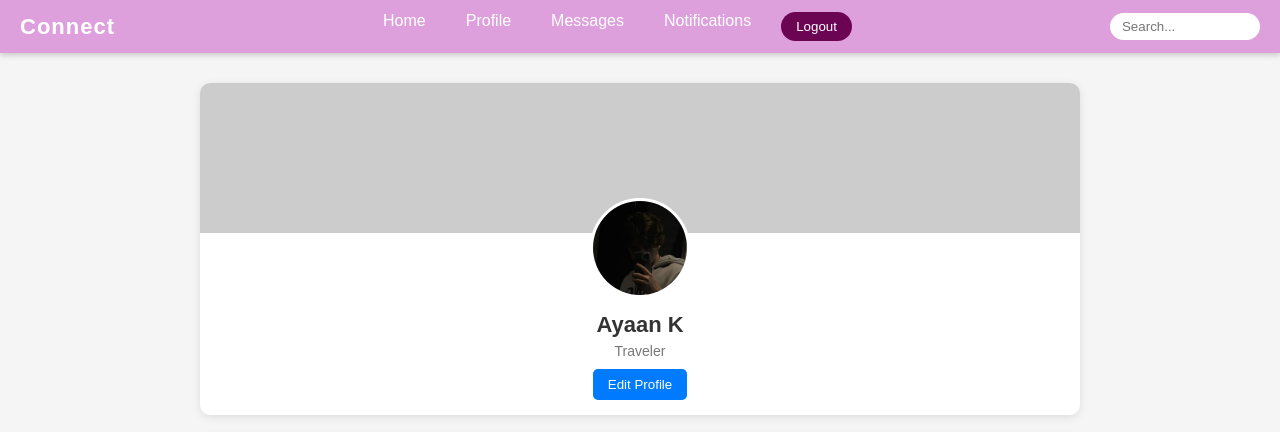
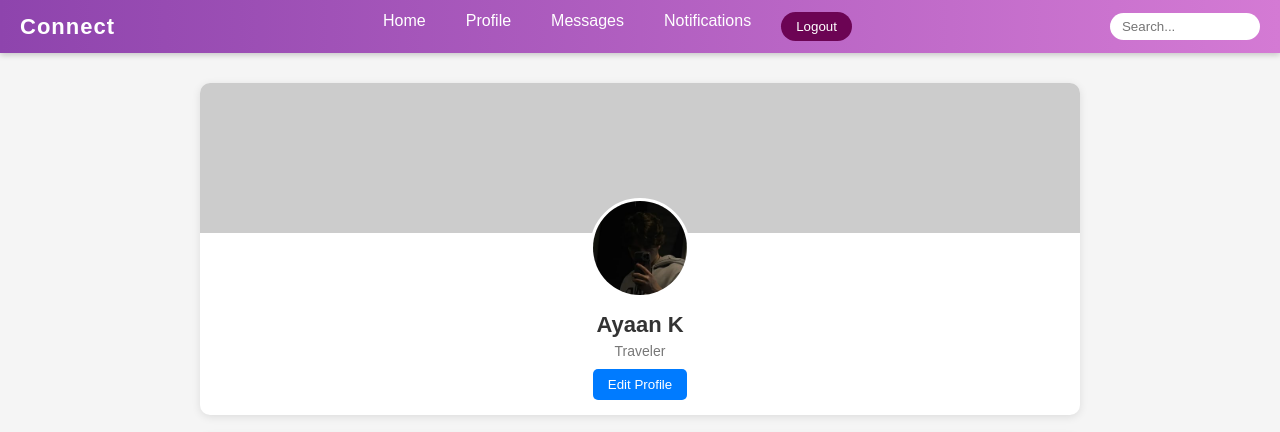
Before and after one commit to anaghaghangare/Paarsh_machine_test, a plain HTML site: page profile.html in a window 1280 px wide. Shown: the top 432 px of the page. Drawn offline with Linux system fonts and the light colour scheme.

Commit message:
Update profile.css

```diff
--- a/profile.css
+++ b/profile.css
@@ -10,7 +10,7 @@
   display: flex;
   justify-content: space-between;
    align-items: center;
-  background: plum;
+  background: linear-gradient(90deg, #8e44ad, #d47ad4);
   padding: 12px 20px;
   color: white;
   position: sticky;
```
